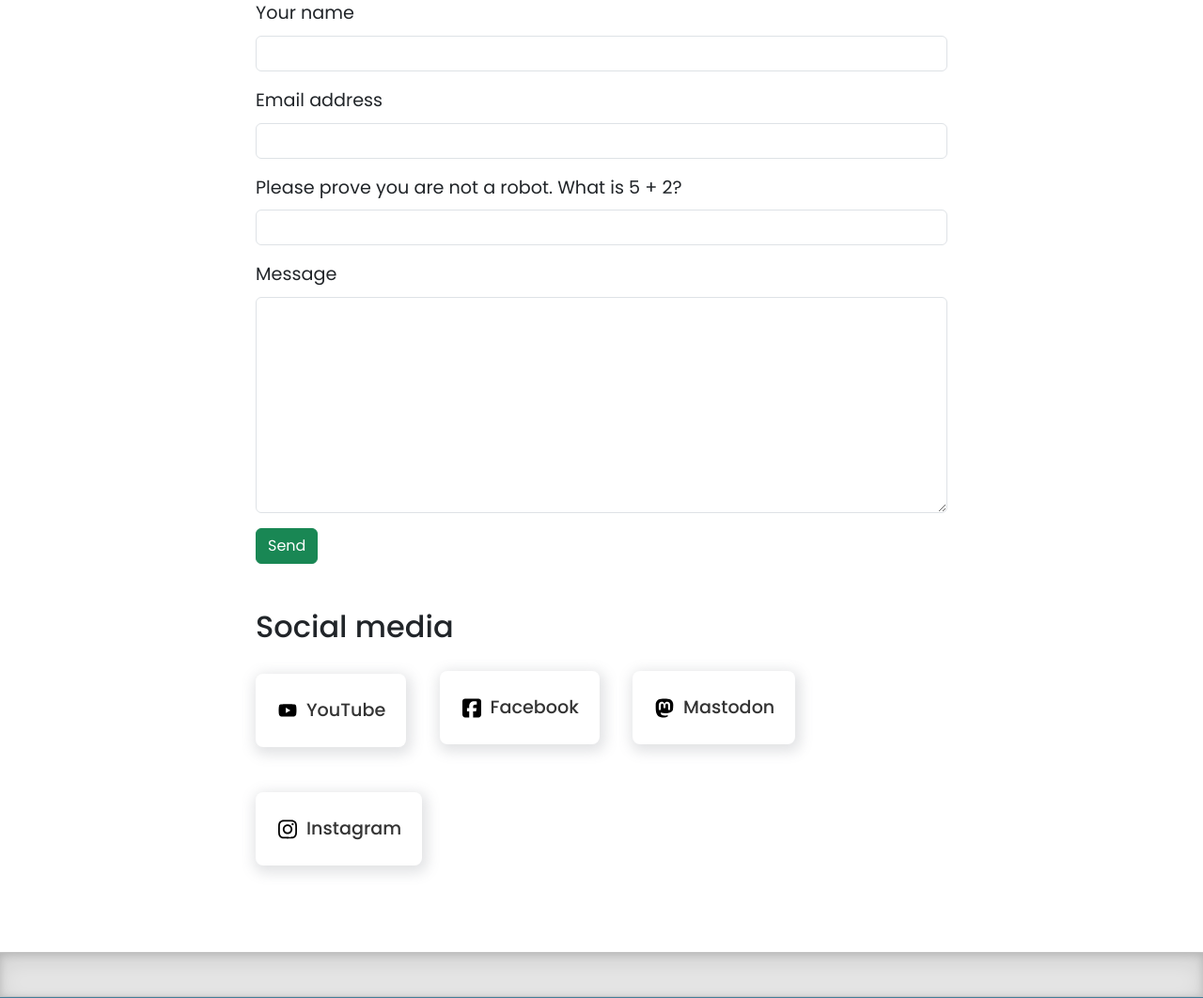
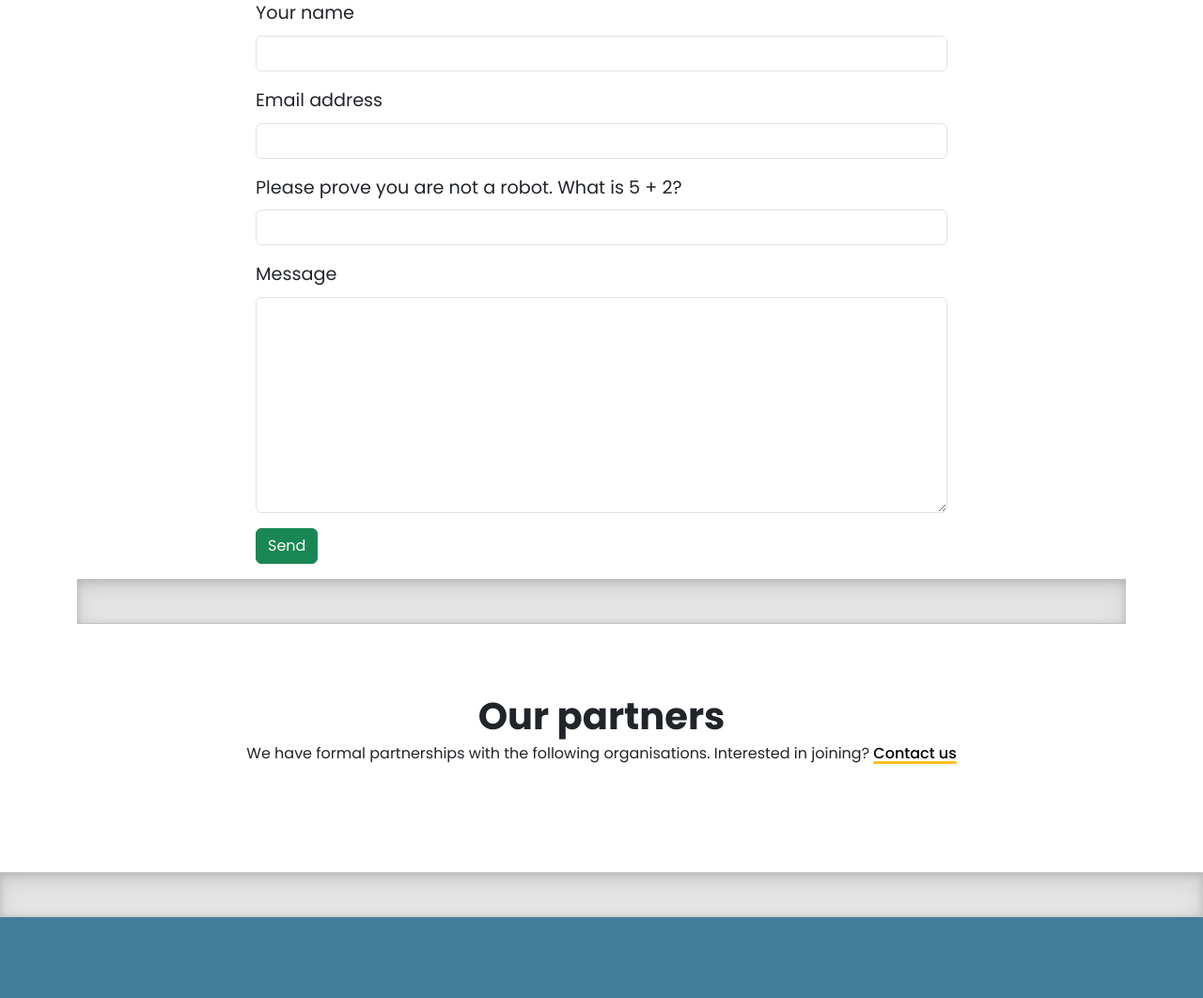
Before and after one commit to untraceable-university/website, a Django app: template untraceableuniversity/website/templates/contact.html in a window 1280 px wide. Shown: the part 490-1552 px from the top of the page at 94% size. Run offline with Django 3.2, Linux system fonts and the light colour scheme; the template is opened without the code that fills it, so the values that code supplies are empty; some libraries are stand-ins or nearby versions.

Commit message:
Show partners on page

```diff
--- a/untraceableuniversity/website/context_processors.py
+++ b/untraceableuniversity/website/context_processors.py
@@ -1,9 +1,10 @@
-from website.models import PageContent
+from website.models import PageContent, Organization
 
 def site(request):
     context = {
         #"LAST_UPDATE": PageContent.objects.all().order_by("-last_update")[0],
         "URL": request.scheme + "://" + request.get_host(),
+        "PARTNERS": Organization.objects.filter(is_partner=True).order_by("name"),
     }
 
     return context
--- a/untraceableuniversity/website/models.py
+++ b/untraceableuniversity/website/models.py
@@ -164,7 +164,7 @@ class Organization(models.Model):
     country = models.ForeignKey(Country, on_delete=models.CASCADE, null=True)
     url = models.URLField(null=True, blank=True)
     is_partner = models.BooleanField(db_index=True, default=False)
-    logo = models.FileField(null=True, blank=True, upload_to="logos")
+    logo = models.ImageField(null=True, blank=True, upload_to="logos")
     tags = models.ManyToManyField(Tag)
 
     def __str__(self):
--- a/untraceableuniversity/website/templates/_base.html
+++ b/untraceableuniversity/website/templates/_base.html
@@ -51,6 +51,16 @@ footer {
     left: -200px;
   }
 {% endif %}
+
+.partners {
+  padding: 50px 0;
+  text-align: center;
+}
+.partner-logo {
+  max-width: 150px;
+  max-height: 150px;
+  margin: 50px 10px;
+}
 </style>
 
 {% block head %}{% endblock %}
@@ -84,6 +94,31 @@ footer {
   {% endif %}
 
   {% block content %}{% endblock %}
+
+
+  {% if not hide_partners %}
+  <div class="nav-divider"></div>
+
+  <div class="partners">
+    <div class="container">
+      <h1 class="text-center mb-1 mt-4">{{ _("Our partners") }}</h1>
+      <p class="text-center">
+        {{ _("We have formal partnerships with the following organisations. Interested in joining?") }}
+        <a href="{% url "contact" %}">{{ _("Contact us") }}</a>
+      </p>
+
+      <div class="row justify-content-center">
+        {% for each in PARTNERS %}
+          <div class="col-6 col-md-4">
+            <a href="{{ each.url }}">
+              <img src="{{ each.logo.url }}" alt="{{ each }}" class="partner-logo img-fluid">
+            </a>
+          </div>
+        {% endfor %}
+      </div>
+    </div>
+  </div>
+  {% endif %}
 
 </div>
 
--- a/untraceableuniversity/website/templates/contact.html
+++ b/untraceableuniversity/website/templates/contact.html
@@ -113,7 +113,7 @@
         {% csrf_token %}
       </form>
 
-      <section class="socialmedia">
+      <section class="socialmedia" hidden>
         <h2 class="mt-5">{{ _("Social media") }}</h2>
 
         <ul class="list-unstyled">
```
Also changed, not shown: untraceableuniversity/website/templates/controlpanel/organization.html (+16 -1 lines), untraceableuniversity/website/views.py (+14 -1 lines), untraceableuniversity/website/migrations/0029_alter_organization_logo.py (added).
